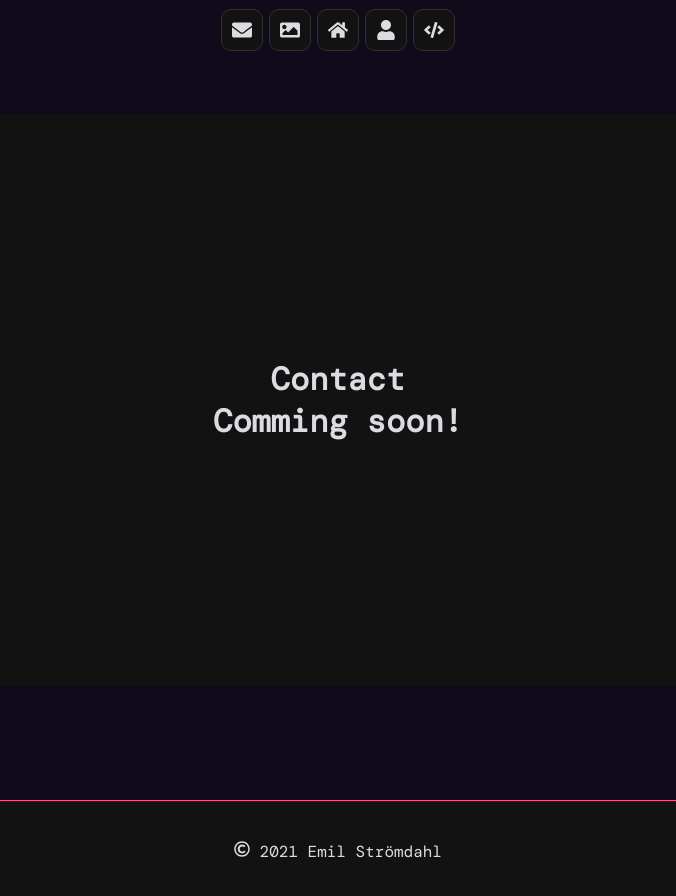
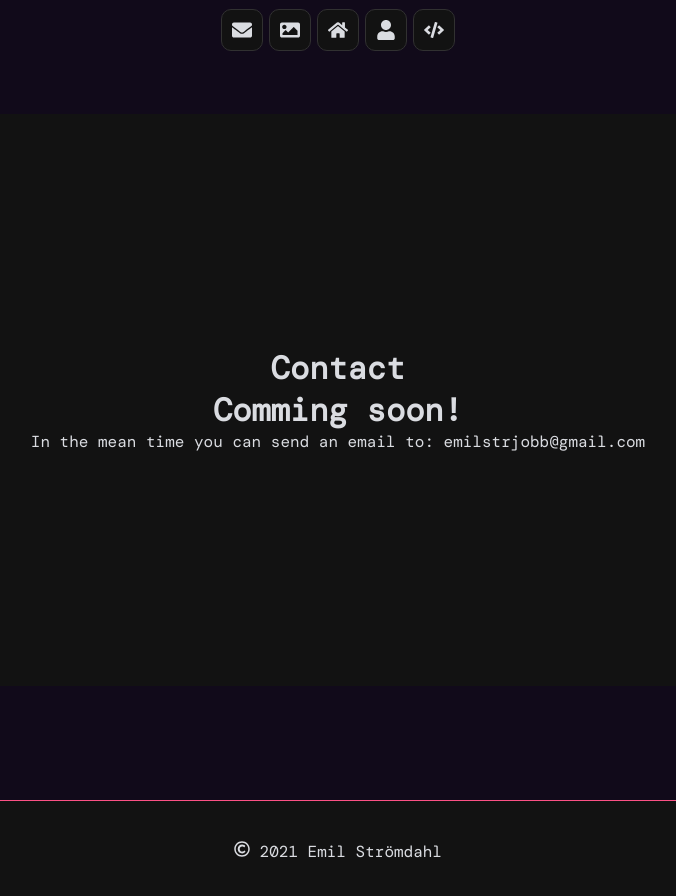
Before and after one commit to NoMoonie/crispy-disco, a React (Create React App) app: page /contact in a window 1280 px wide. Shown: the top 896 px of the page, without its empty margins (302-978 px from the left). Built offline with nearby package versions, Linux system fonts and the light colour scheme.

Commit message:
added email

```diff
--- a/src/pages/Contact.tsx
+++ b/src/pages/Contact.tsx
@@ -31,9 +31,12 @@ const Contact = () => {
     return (
         <ContactStyle variants={Pagetransiton} initial="init" animate="show" exit="hidden" transition={transition}>
             <Box1>
-                <h1>
-                    Contact <br /> Comming soon!
-                </h1>
+                <div>
+                    <h1>
+                        Contact <br /> Comming soon!
+                    </h1>
+                    <p>In the mean time you can send an email to: emilstrjobb@gmail.com</p>
+                </div>
             </Box1>
         </ContactStyle>
     );
```
